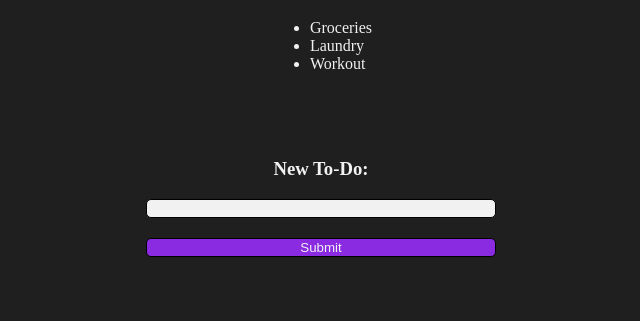
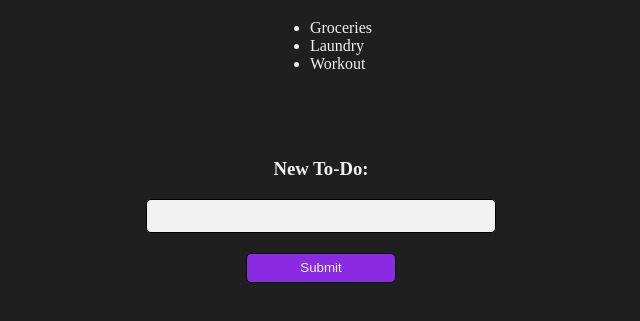
Before and after one commit to wsethgreen/TTS-to-do-list, a plain HTML site: page index.html in a window 1280 px wide. Shown: the part 137-458 px from the top of the page, without its empty margins (319-959 px from the left). Drawn offline with Linux system fonts and the light colour scheme.

Commit message:
slight updates to input and button styles

```diff
--- a/styles/style.css
+++ b/styles/style.css
@@ -38,12 +38,16 @@ h3 {
     background-color: #f1f1f1;
     border: 1px solid black;
     color: #1f1f1f;
+    height: 30px;
     border-radius: 5px;
     margin-bottom: 20px;
 }
 
 .submit_button {
     background-color: blueviolet;
+    width: 150px;
+    height: 30px;
+    margin: 0 auto 0 auto;
     border: 1px solid black;
     border-radius: 5px;
 }
```
